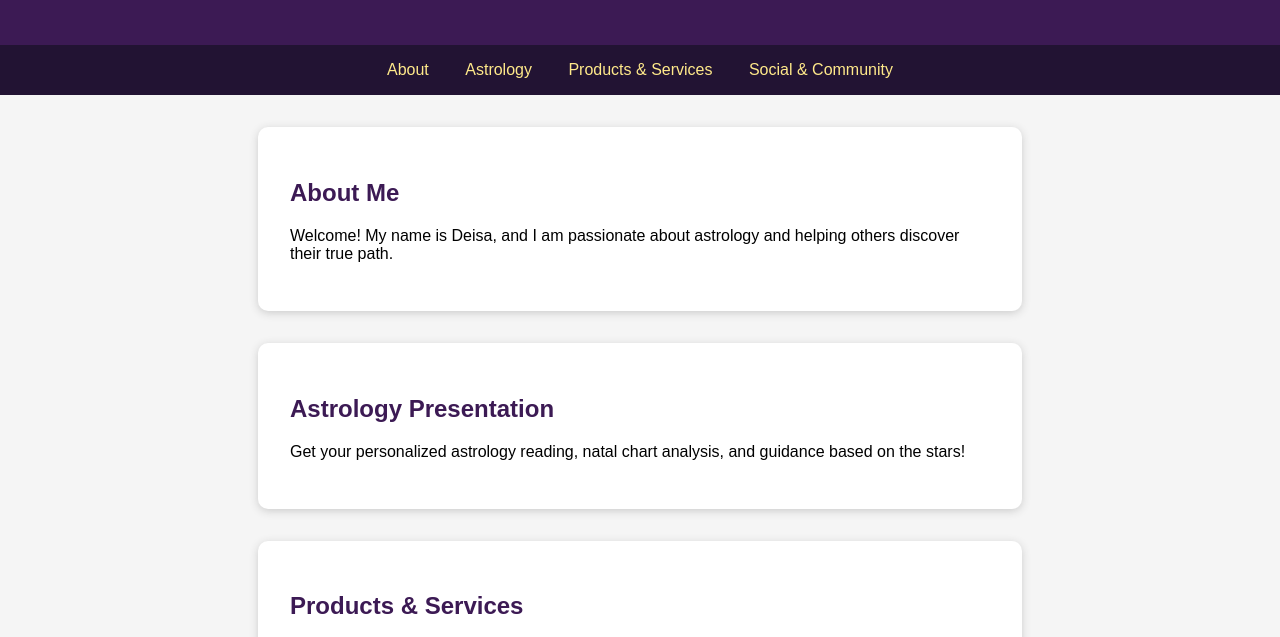
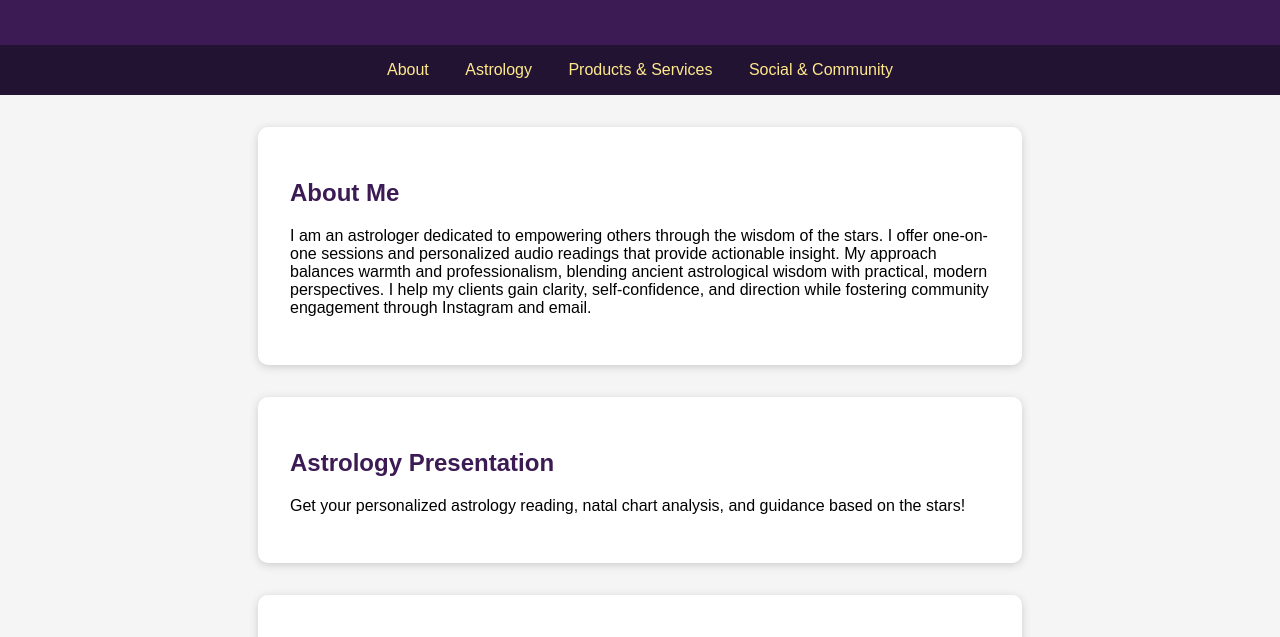
Before and after one commit to saracutdeisa/saracutdeisa.github.io, a plain HTML site: page index.html in a window 1280 px wide. Shown: the part 133-770 px from the top of the page. Drawn offline with Linux system fonts and the light colour scheme.

Commit message:
Update about section with professional introduction

```diff
--- a/index.html
+++ b/index.html
@@ -30,7 +30,7 @@
   <section id="about">
     <h2>About Me</h2>
     <p>
-      Welcome! My name is Deisa, and I am passionate about astrology and helping others discover their true path.
+      I am an astrologer dedicated to empowering others through the wisdom of the stars. I offer one-on-one sessions and personalized audio readings that provide actionable insight. My approach balances warmth and professionalism, blending ancient astrological wisdom with practical, modern perspectives. I help my clients gain clarity, self-confidence, and direction while fostering community engagement through Instagram and email.
     </p>
   </section>
   <section id="astrology">
```
